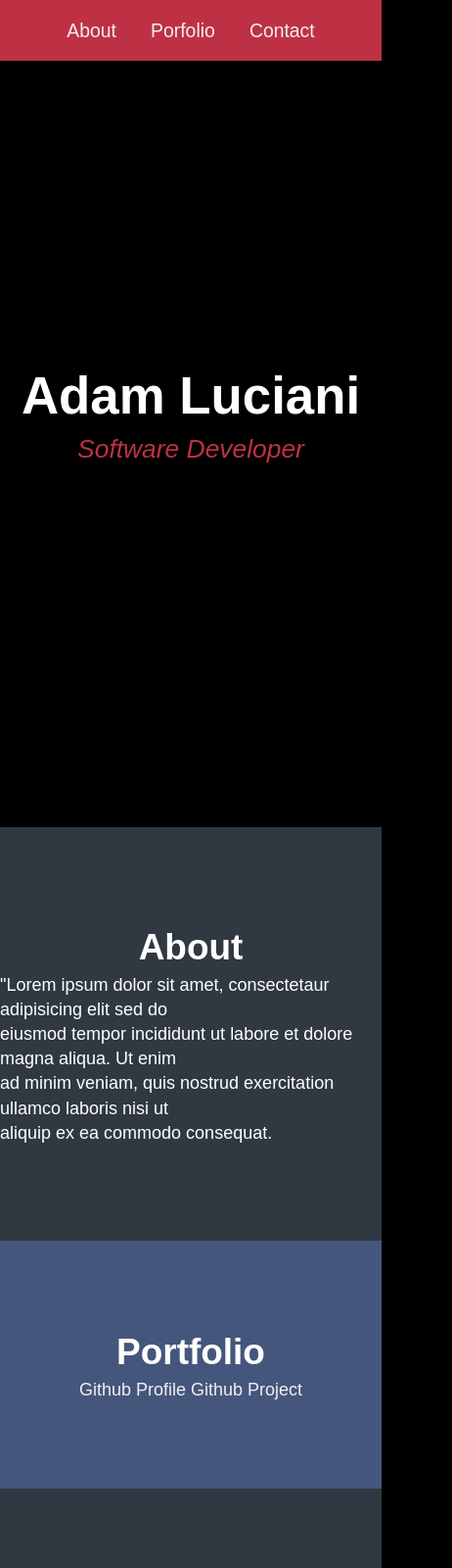
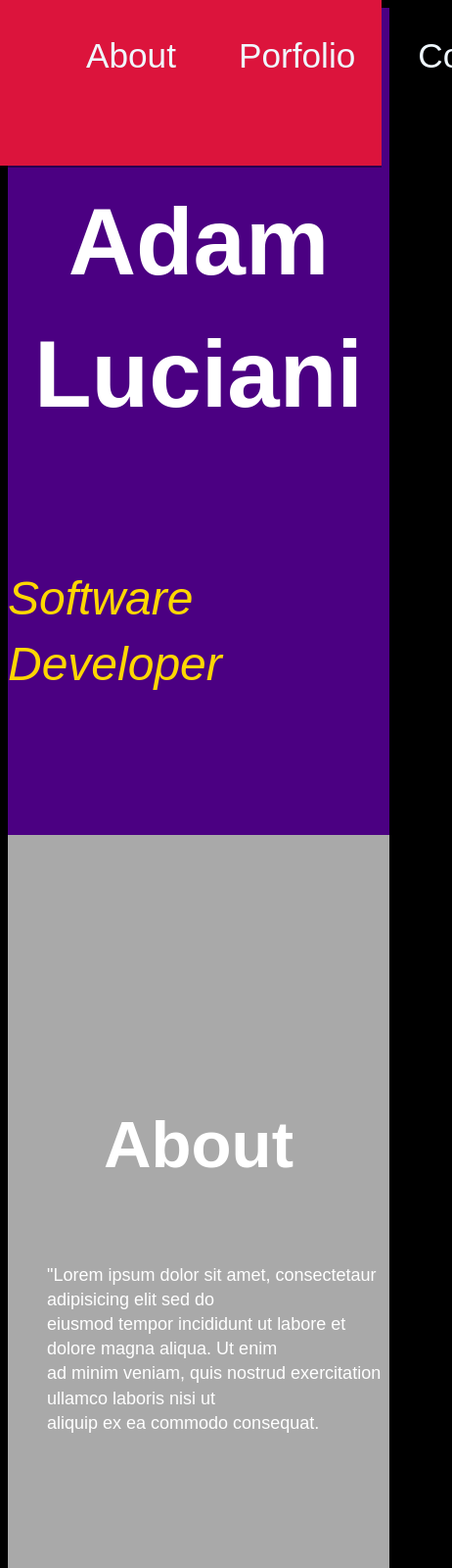
Before and after one commit to AddLuc/personal-porfolio, a plain HTML site: page index.html in a window 390 px wide. Shown: the top 1600 px of the page at 98% size, 462 px wide, since content can reach past the window. Drawn offline with Linux system fonts and the light colour scheme.

Commit message:
Design changes

```diff
--- a/css/portfoliostyle.css
+++ b/css/portfoliostyle.css
@@ -1,42 +1,17 @@
-/* CUSTOM PROPERTIES/VARIABLES */
-:root {
-  --main-white: #f0f0f0;
-  --main-red: #be3144;
-  --main-blue: #45567d;
-  --main-gray: #303841;
-}
 
-/* BASE RESET */
-* {
-  margin: 0;
-  padding: 0;
-}
-
-/* BOX SIZING and FONT SIZING */
-*,
-*::before,
-*::after {
-  box-sizing: inherit;
-}
-
-html {
-  box-sizing: border-box;
-  font-size: 62.5%;
-  scroll-behavior: smooth;
-}
 
 /* BASE STYLES */
 body {
-  font-family: 'Poppins', sans-serif;
+  font-family: sans-serif;
   font-size: 18px;
   font-weight: 400;
   line-height: 1.4;
-  color: var(--main-white);
+  color: #F0F8FF;
 }
 
 h1,
 h2 {
-  font-family: 'Raleway', sans-serif;
+  font-family: sans-serif;
   font-weight: 700;
   text-align: center;
 }
@@ -55,7 +30,7 @@ ul {
 
 a {
   text-decoration: none;
-  color: var(--main-white);
+  color: #F0F8FF;
 }
 
 
@@ -67,26 +42,27 @@ a {
   align-items: center;
   width: 100%;
   height: 100vh;
-  background-color: #000;
+  background-color: #4B0082;
   }
 
 .welcome-section > p {
   font-size: 3rem;
   font-weight: 200;
   font-style: italic;
-  color: var(--main-red);
+  color: #FFD700;
 }
 /*END OF WELCOME SECTION*/
 
 /*START NAV SECTION*/
 .nav {
   display: flex;
-  justify-content: flex-end;
+  display: inline;
   position: fixed;
   top: 0px;
   left: 0px;
   width: 100%;
-  background: var(--main-red);
+  height: 20vh;
+  background: #DC143C;
   box-shadow: 0 2px 0 rgba(0, 0, 0, 0.4);
   z-index: 10;
   }
@@ -112,7 +88,7 @@ a {
   padding: 2rem;
 }
 .nav-list a:hover {
-  background: var(--main-blue);
+  background: #191970;
 }
 /*END OF NAV SECTION*/
 /*START OF ABOUT-SECTION*/
@@ -122,8 +98,8 @@ a {
   justify-content: center;
   align-items: center;
   width: 100%;
-  height: 50vh;
-  background-color: var(--main-gray);
+  height: 100vh;
+  background-color: #A9A9A9;
 
 }
 
@@ -140,13 +116,13 @@ body {
 .projects-section {
   text-align: center;
   padding: 10rem 2rem;
-  background: var(--main-blue);
+  background: #00008B;
 }
 
 .projects-section-header {
   max-width: 640px;
   margin: 0 auto 6rem auto;
-  border-bottom: 0.2rem solid var(--main-white);
+  border-bottom: 0.2rem solid #00008B;
 }
 
 @media (max-width: 28.75em) {
@@ -156,18 +132,18 @@ body {
 }
 
 .project {
-  background: var(--main-gray);
+  background: #A9A9A9;
   box-shadow: 1px 1px 2px rgba(0, 0, 0, 0.5);
   border-radius: 2px;
 }
 
 .code {
-  color: var(--main-gray);
+  color: #A9A9A9;
   transition: color 0.3s ease-out;
 }
 
 .project:hover .code {
-  color: #ff7f50;
+  color: #FF7F50;
 }
 /*END OF PROJECTS SECTION*/
 /*START OF CONTACT SECTION*/
@@ -180,7 +156,7 @@ body {
   width: 100%;
   height: 80vh;
   padding: 0 2rem;
-  background: var(--main-gray);
+  background: #A9A9A9;
 }
 
 .contact-section-header > h2 {
@@ -217,51 +193,18 @@ body {
   transform: translateY(8px);
 }
 /*END OF CONTACT SECTION*/
-
-/* A FEW MEDIA QUERIES */
-/* 1200px / 16px = 75em */
-@media (max-width: 75em) {
-  html {
-    font-size: 60%;
-  }
-}
-
-/* 980px / 16px = 61.25em */
-@media (max-width: 61.25em) {
-  html {
-    font-size: 58%;
-  }
-}
-
-/* 460px / 16px = 28.75em */
-@media (max-width: 28.75em) {
-  html {
-    font-size: 55%;
-  }
-}
-
-/* Footer */
+/* FOOTER */
 
 footer {
   font-weight: 300;
   display: flex;
   justify-content: space-evenly;
   padding: 2rem;
-  background: var(--main-gray);
-  border-top: 4px solid var(--main-red);
+  background: #A9A9A9;
+  border-top: 4px solid #DC143C;
 }
 
 footer > p {
   margin: 2rem;
 }
-
-footer i {
-  vertical-align: middle;
 }
-
-@media (max-width: 28.75em) {
-  footer {
-    flex-direction: column;
-    text-align: center;
-  }
-}
--- a/index.html
+++ b/index.html
@@ -1,5 +1,4 @@
-<!--Built by following the code in the example-->
-<!--DOCTYPE html-->
+<!DOCTYPE html>
 <html>
 <link rel="stylesheet" type="text/css" href="css/portfoliostyle.css">
 <!--START OF NAV SECTION-->
@@ -69,6 +68,7 @@
   <p>
     **This is not a real website!!
   </p>
+
 </footer>
 
 <!-- END FOOTER SECTION -->
```
